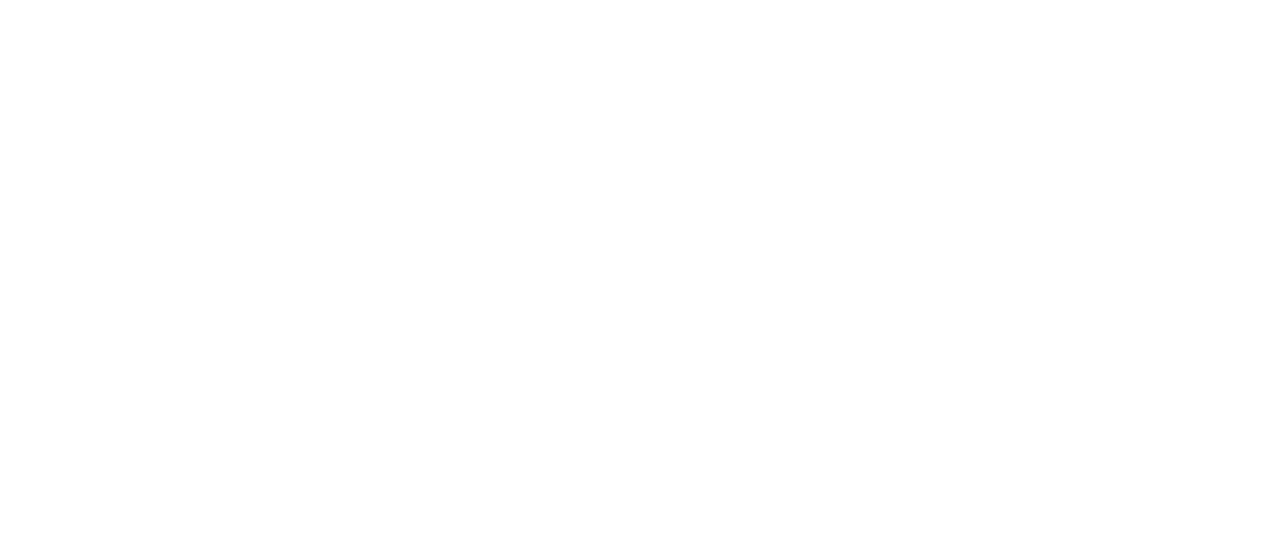
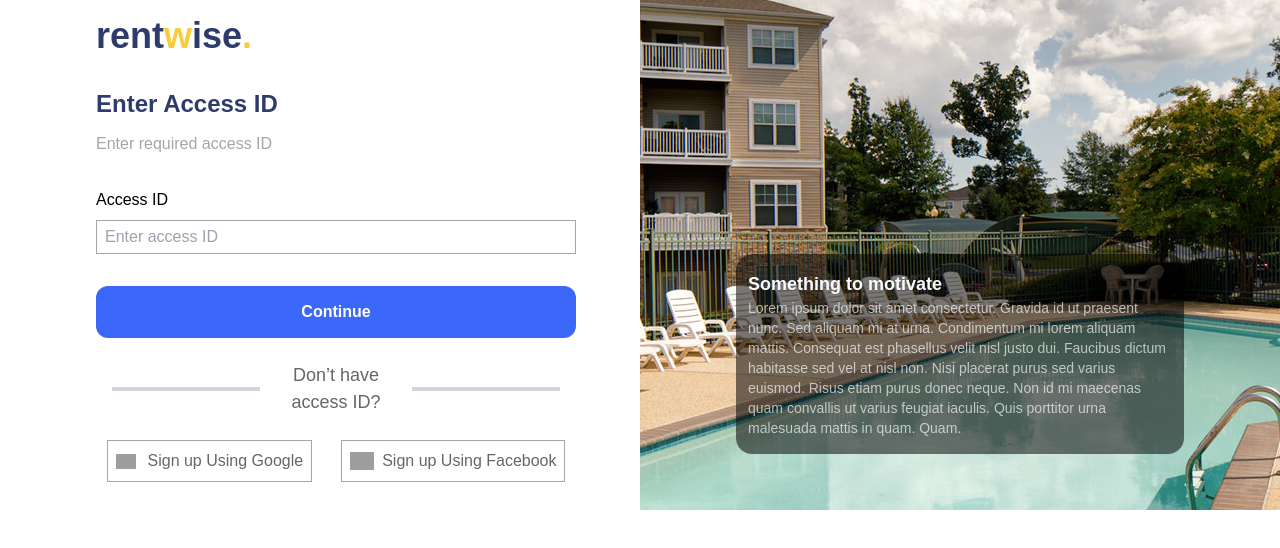
Before and after one commit to Obadea/rentwise, a React (Create React App) app: page /accessId in a window 1280 px wide. Before the commit this address had no page. Shown: the top 548 px of the page. Built offline with nearby package versions, Linux system fonts and the light colour scheme; grey boxes are pictures that could not be loaded; a web font is replaced by a local one.

Commit message:
minor change

```diff
--- a/src/App.js
+++ b/src/App.js
@@ -13,6 +13,7 @@ import AboutUsPage from "./pages/aboutuspage/AboutUsPage.jsx";
 import BlogPage from "./pages/blogpage/BlogPage.jsx";
 import WiseMenPage from "./pages/wisemenpage/WiseMenPage.jsx";
 import ContactUsPage from "./pages/contactuspage/ContactUsPage.jsx";
+import AccessCodePage from "./pages/accesscodepage/AccessCodePage.jsx";
 
 // import PasswordReset from "./pages/passwordresetpage/PasswordReset.jsx";
 // import OtpReset from "./pages/otpresetpage/OtpReset.jsx";
@@ -34,6 +35,7 @@ function App() {
       <Route path="/blog" element={<BlogPage />} />
       <Route path="/wisemen" element={<WiseMenPage />} />
       <Route path="/contact" element={<ContactUsPage />} />
+      <Route path="/accessId" element={<AccessCodePage />} />
       {/* <Route path="/passwordreset" element={<PasswordReset />} />
       <Route path="/otpreset" element={<OtpReset />} /> */}
     </Routes>
--- a/src/pages/accesscodepage/AccessCodePage.jsx
+++ b/src/pages/accesscodepage/AccessCodePage.jsx
@@ -1,7 +1,100 @@
 import React from "react";
+import Logo from "../../components/Logo";
+import { Link } from "react-router-dom";
 
 function AccessCodePage() {
-  return <div></div>;
+  return (
+    <div className="flex flex-col lg:flex-row  min-h-[500px]  ">
+      <div className=" my-4 mx-auto px-3 lg:pl-24 lg:pr-16  lg:w-[50%] ">
+        <div className="flex justify-between ">
+          <Logo />
+          <button className="font-bold text-sm text-customSearchblue lg:hidden">
+            Back
+          </button>
+        </div>
+
+        <div className="flex flex-col gap-3 mt-8">
+          <h2 className="text-customblue text-2xl font-bold ">
+            Enter Access ID
+          </h2>
+          <p className="text-base font-normal text-customBlackShade">
+            Enter required access ID
+          </p>
+        </div>
+        <div className="mt-8">
+          <form action="#" className="flex flex-col gap-4">
+            <div className="flex flex-col gap-2">
+              <label htmlFor="email">Access ID</label>
+              <input
+                type="text"
+                id="accessCode"
+                // value={text}
+                // onChange={(event) => setAccessCode(event.target.value)}
+                placeholder="Enter access ID"
+                className="border border-customBlackShade pl-2 py-1"
+              />
+            </div>
+
+            <div className="mt-4 flex flex-col ">
+              <button className="w-full h-[52px] px-[10px] py-[20px] rounded-xl bg-customSearchblue text-white text-base flex justify-center items-center  font-bold ">
+                Continue
+              </button>
+            </div>
+          </form>
+          <div class="container mx-auto text-center my-6">
+            <div class="or-tag relative inline-block mx-4 flex justify-center items-center">
+              <div class="w-1/2 h-1 bg-gray-300"></div>
+              <span class="mx-4 font-normal text-customStreetcolor text-[18px]">
+                Don’t have access ID?
+              </span>
+              <div class="w-1/2 h-1 bg-gray-300"></div>
+            </div>
+          </div>
+          <div className="flex gap-2 justify-around mb-3">
+            <h4 className="flex border gap-3 justify-center items-center border-customBlackShade p-2 text-customStreetcolor font-normal text-base">
+              <img
+                src="https://www.cdnlogo.com/logos/g/35/google-icon.svg"
+                className="w-5"
+              />
+              Sign up Using Google
+            </h4>
+
+            <h4 className="flex border items-center gap-2 border-customBlackShade p-2 text-customStreetcolor font-normal text-base">
+              <img
+                src="https://www.cdnlogo.com/logos/f/74/facebook.svg"
+                className="w-6"
+              />
+              Sign up Using Facebook
+            </h4>
+          </div>
+        </div>
+      </div>
+      <div
+        style={{
+          backgroundImage: `url(${require("../../../src/assets/swimmingpool.jpg")})`,
+          objectFit: "contain",
+          backgroundPosition: "center",
+          backgroundRepeat: "no-repeat",
+        }}
+        className="hidden lg:block flex-1 relative  "
+      >
+        <div className="absolute w-[70%] rounded-2xl py-4 px-3 gap-4 bottom-14 right-24 bg-[#00000087]">
+          <h4 className="text-textcolor font-bold text-lg">
+            Something to motivate
+          </h4>
+          <p className="font-medium text-sm text-[#FFFFFFA8]">
+            Lorem ipsum dolor sit amet consectetur. Gravida id ut praesent nunc.
+            Sed aliquam mi at urna. Condimentum mi lorem aliquam mattis.
+            Consequat est phasellus velit nisl justo dui. Faucibus dictum
+            habitasse sed vel at nisl non. Nisi placerat purus sed varius
+            euismod. Risus etiam purus donec neque. Non id mi maecenas quam
+            convallis ut varius feugiat iaculis. Quis porttitor urna malesuada
+            mattis in quam. Quam.
+          </p>
+        </div>
+      </div>
+    </div>
+  );
 }
 
 export default AccessCodePage;
```
Also changed, not shown: src/assets/accessImage.jpg (added).
